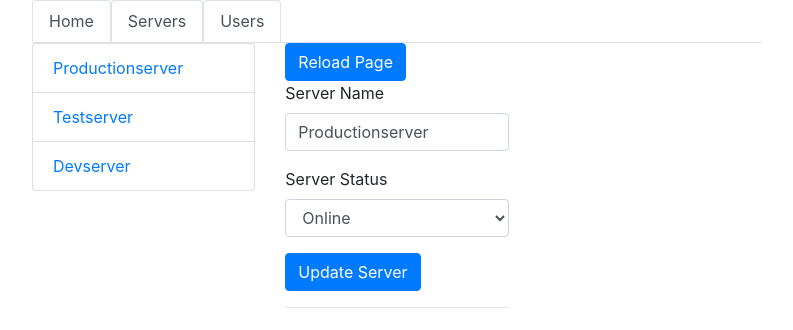
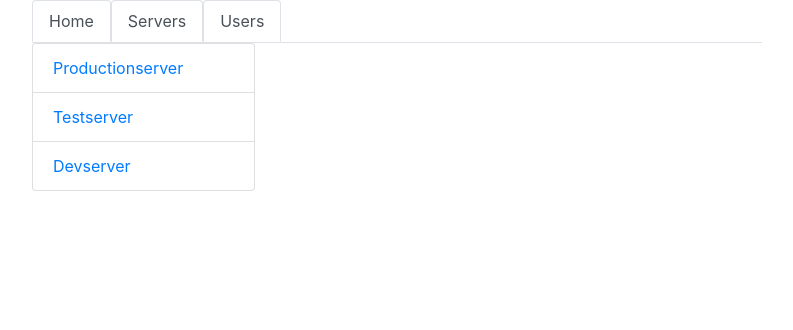
Before and after one commit to zuhi/AngularCourse-Routing, an Angular app: page /servers in a window 1280 px wide. Shown: the top 330 px of the page, without its empty margins (53-846 px from the left). Built offline with nearby package versions, Linux system fonts and the light colour scheme.

Commit message:
Child Routes

```diff
--- a/src/app/servers/servers.component.html
+++ b/src/app/servers/servers.component.html
@@ -13,10 +13,11 @@
     </div>
 </div>
 <div class="col-xs-12 col-sm-4">
-    <button class="btn btn-primary" (click)="onReload()">Reload Page</button>
+    <router-outlet></router-outlet>
+    <!-- <button class="btn btn-primary" (click)="onReload()">Reload Page</button> -->
     <!-- <a routerLink="/servers">Reload Page</a> -->
-    <app-edit-server></app-edit-server>
-    <hr>
+    <!-- <app-edit-server></app-edit-server>
+    <hr> -->
     <!-- <app-server></app-server> -->
 </div>
 </div>
--- a/src/app/users/users.component.html
+++ b/src/app/users/users.component.html
@@ -11,6 +11,7 @@
         </div>
     </div>
     <div class="col-xs-12 col-sm-4">
-        <app-user></app-user>
+        <router-outlet></router-outlet>
+        <!-- <app-user></app-user> -->
     </div>
 </div>
```
Also changed, not shown: src/app/app.module.ts (+6 -5 lines).
